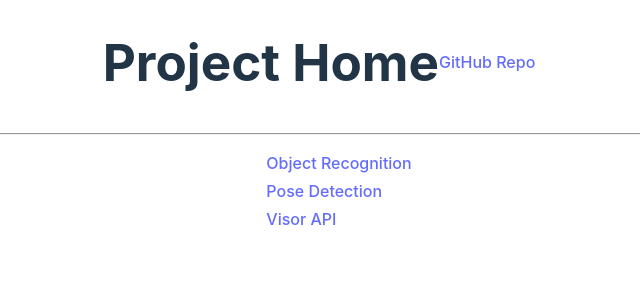
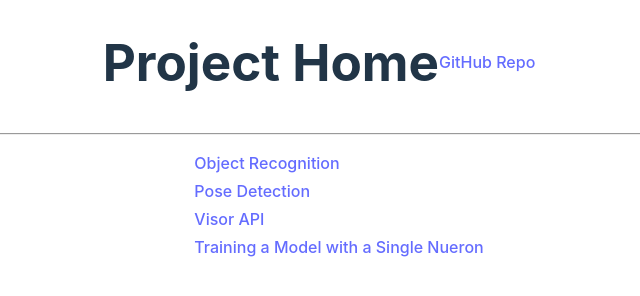
Before and after one commit to kensonjohnson/browser-ml, a website built with Vite: page src/index.html in a window 1280 px wide. Shown: the whole page, without its empty margins (321-961 px from the left). Built offline with nearby package versions, Linux system fonts and the light colour scheme.

Commit message:
Update html files to use header element

```diff
--- a/src/index.html
+++ b/src/index.html
@@ -8,7 +8,7 @@
     <title>ML In The Browser</title>
   </head>
   <body>
-    <div class="header">
+    <header class="header">
       <h1>Project Home</h1>
       <a
         href="https://github.com/kensonjohnson/browser-ml"
@@ -16,12 +16,17 @@
         rel="noreferrer"
         >GitHub Repo</a
       >
-    </div>
+    </header>
     <hr />
     <ul class="page-links">
       <li><a href="/object-recognition/">Object Recognition</a></li>
       <li><a href="/pose-detection/">Pose Detection</a></li>
       <li><a href="/visor/">Visor API</a></li>
+      <li>
+        <a href="/training-single-nueron/"
+          >Training a Model with a Single Nueron</a
+        >
+      </li>
     </ul>
   </body>
 </html>
```
Also changed, not shown: src/object-recognition/index.html (+2 -2 lines), src/pose-detection/index.html (+2 -2 lines), src/visor/index.html (+2 -2 lines).
